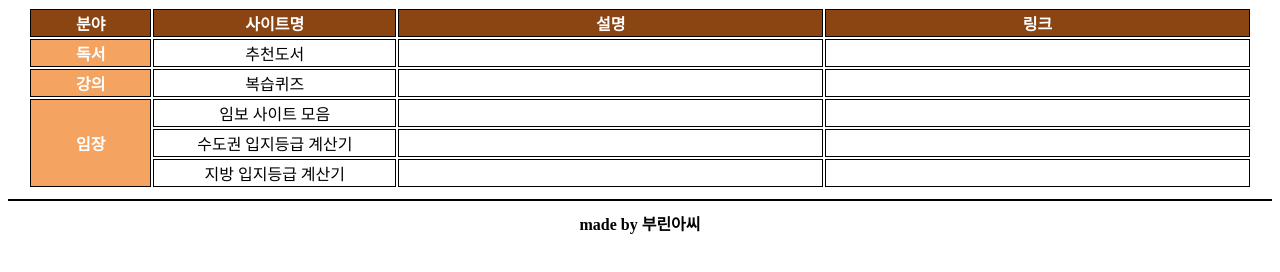
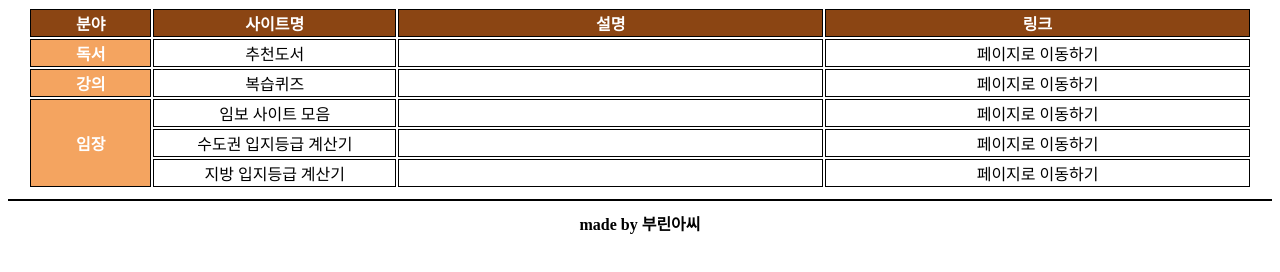
Before and after one commit to bulin-assi/bulin-assi.github.io, a plain HTML site: page index.html in a window 1280 px wide. Shown: the part 78-350 px from the top of the page. Drawn offline with Linux system fonts and the light colour scheme.

Commit message:
Update index.html

```diff
--- a/index.html
+++ b/index.html
@@ -26,29 +26,29 @@
                 <th>독서</th>
                 <td>추천도서</td>
                 <td></td>
-                <td></td>
+                <td>페이지로 이동하기</td>
             </tr>
             <tr>
                 <th>강의</th>
                 <td>복습퀴즈</td>
                 <td></td>
-                <td></td>
+                <td>페이지로 이동하기</td>
             </tr>
             <tr>
                 <th rowspan="3">임장</th>
                 <td>임보 사이트 모음</td>
                 <td></td>
-                <td><a href="./imbo/link.html"></a></td>
+                <td><a href="./imbo/link.html">페이지로 이동하기</a></td>
             </tr>
             <tr>
                 <td>수도권 입지등급 계산기</td>
                 <td></td>
-                <td><a href="./imbo/seoul.html"></a></td>
+                <td><a href="./imbo/seoul.html">페이지로 이동하기</a></td>
             </tr>
             <tr>
                 <td>지방 입지등급 계산기</td>
                 <td></td>
-                <td><a href="./imbo/local.html"></a></td>
+                <td><a href="./imbo/local.html">페이지로 이동하기</a></td>
             </tr>
         </tbody>
     </table>
@@ -89,4 +89,5 @@
         }
     </style>
 </body>
+
 </html>
```
